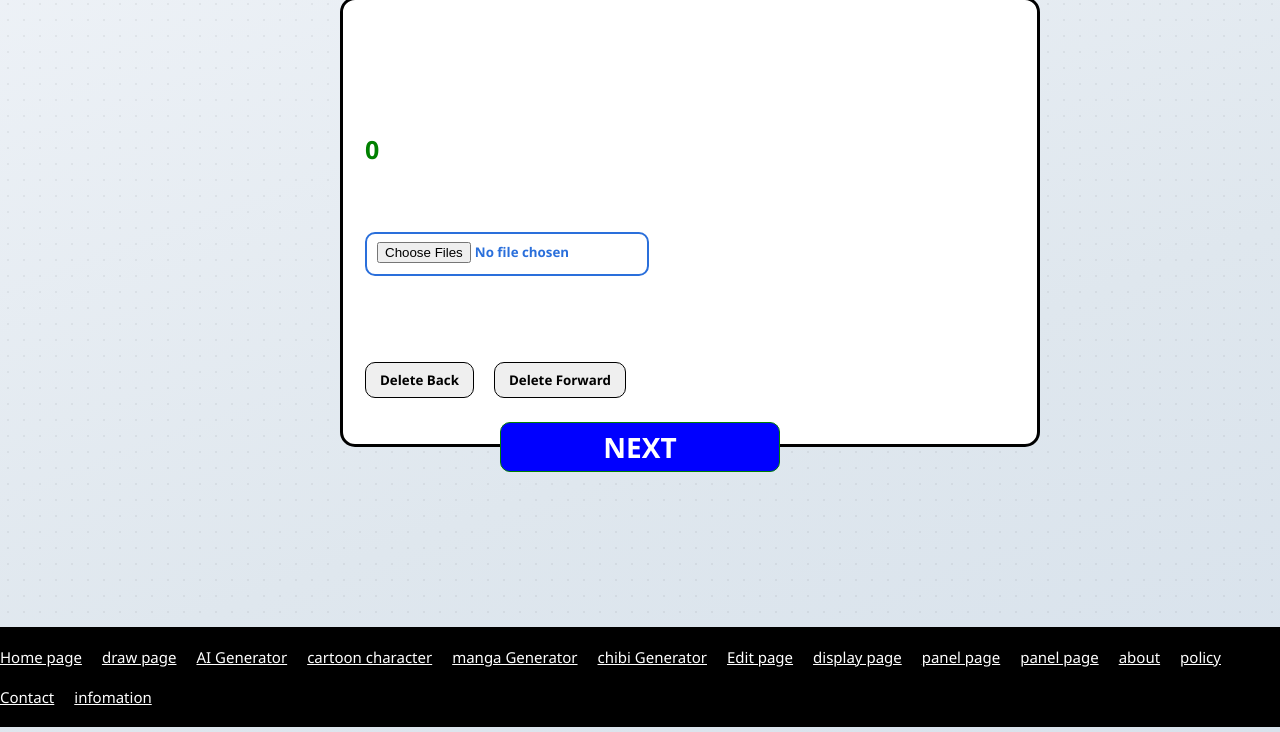
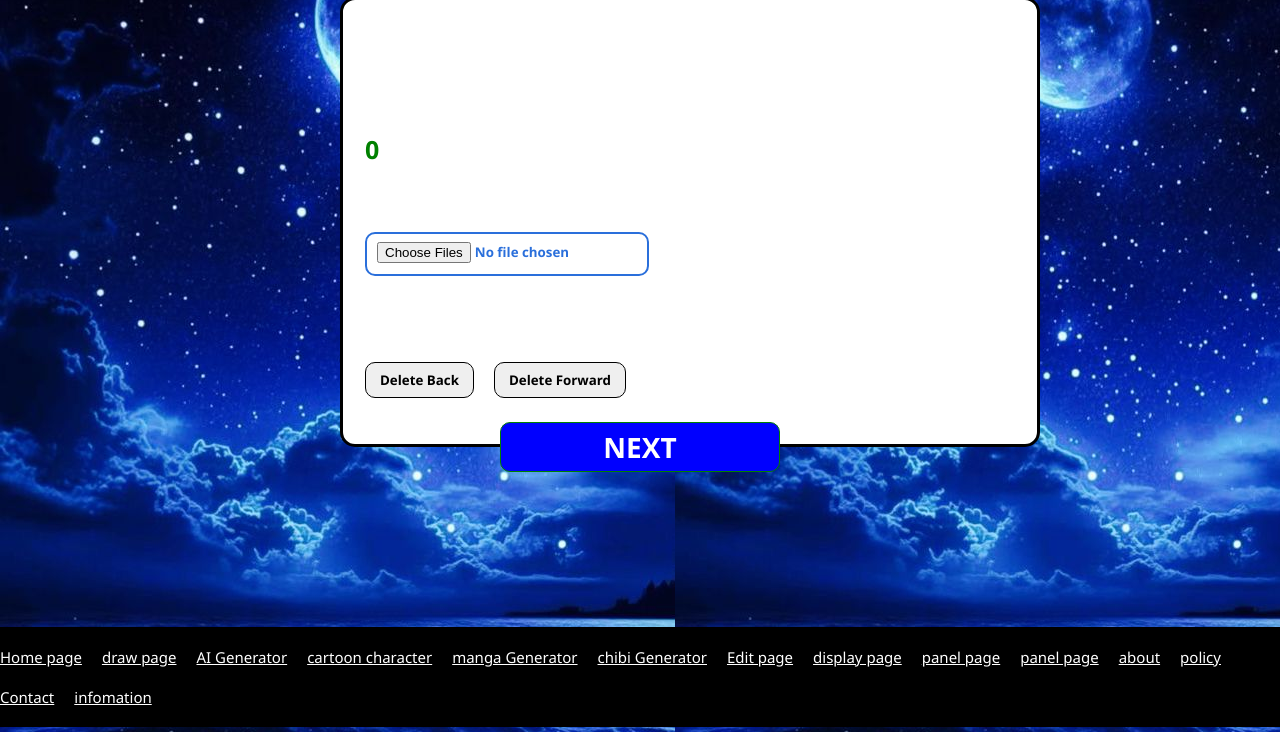
Before and after one commit to blogermike66-netizen/ShortBook, a website: page public/page2.html in a window 1280 px wide. Shown: the part 68-800 px from the top of the page. Drawn offline with Linux system fonts and the light colour scheme.

Commit message:
background

```diff
--- a/public/page2.html
+++ b/public/page2.html
@@ -16,9 +16,7 @@
 
     body {
       min-height: 100vh;
-      background:
-        radial-gradient(circle, rgba(0,0,0,0.05) 1px, transparent 1.2px) 0 0/16px 16px,
-        linear-gradient(160deg,#eef2f7,#dfe7ee 60%,#d8e2ec);
+     background-image:url("download (4).jpg");
     }
 
     #cointener {
```
Also changed, not shown: public/control.html (+1 -3 lines), public/page1.html (+1 -2 lines), public/Free  Wallpaper, Light, Astronomy Background Images, Space Star Night Stars Background Photo Background PNG and Vectors.jfif (added), public/download (4).jfif (added), public/download (4).jpg (added), public/estrela 🌟.jfif (added), public/estrela 🌟.jpg (added), public/light.jpg (added).
